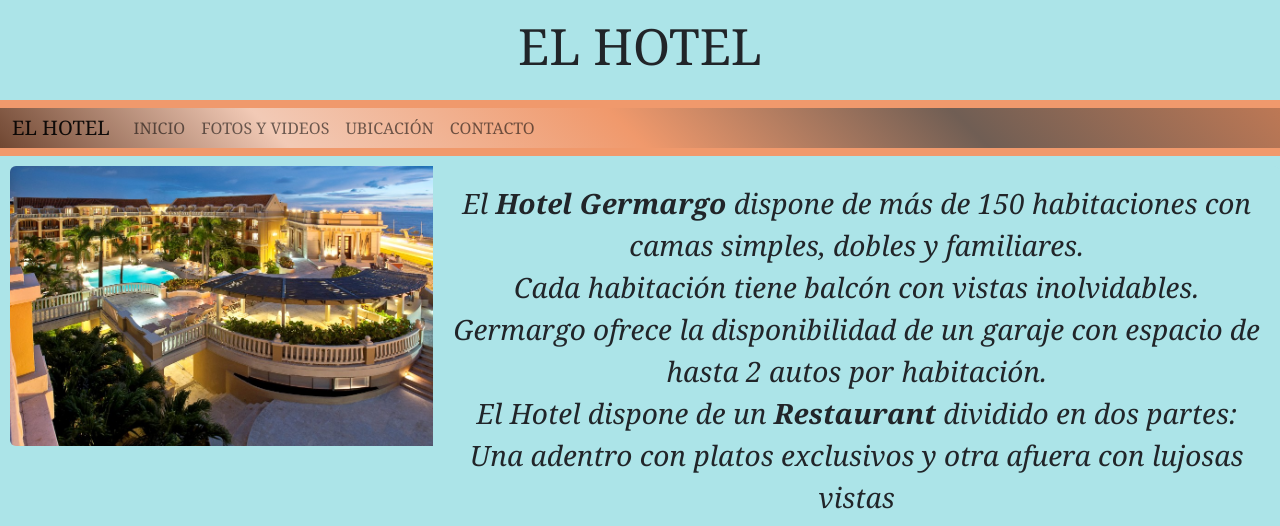
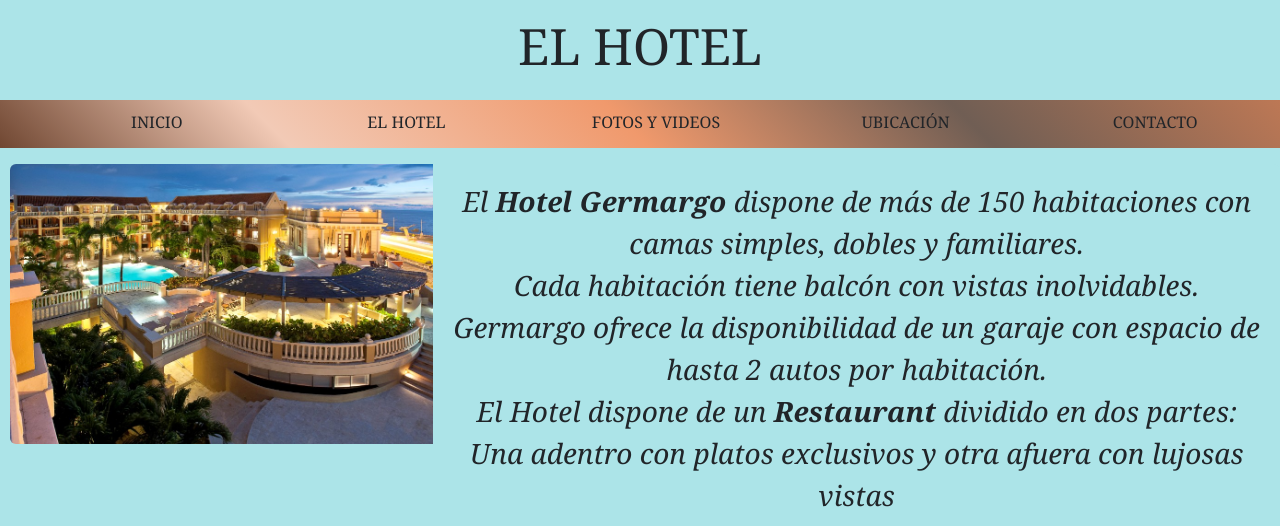
Before and after one commit to Matias-G-Gomez/Tercera-Pre-Entrega, a website: page pages/el-hotel.html in a window 1280 px wide. Shown: the top 526 px of the page. Drawn offline with nearby package versions, Linux system fonts and the light colour scheme.

Commit message:
commit del miercoles

```diff
--- a/pages/el-hotel.html
+++ b/pages/el-hotel.html
@@ -3,7 +3,7 @@
 <head>
     <meta charset="UTF-8">
     <meta name="viewport" content="width=device-width, initial-scale=1.0">
-    <meta name="keywords" content="Descripción hotel Germargo">
+    <meta name="keywords" content="descripción hotel Germargo, restaurant, garaje">
     <meta name="description" content="Hotel Germargo, ubicado en Miami con disponibilidad y restaurants con platos exclusivos">
     <meta name="author" content="MatiasGomez">
     <meta name="copyright" content="Hotel Germargo 2023">
@@ -20,23 +20,15 @@
 </head>
 <body>
     <header>
-        <h1 class="text-center">EL HOTEL</h1>
-
-        <nav class="navbar navbar-expand-lg nav-background">
-            <div class="container-fluid">
-                <a class="navbar-brand" href="#">EL HOTEL</a>
-                <button class="navbar-toggler" type="button" data-bs-toggle="collapse" data-bs-target="#navbarNavAltMarkup" aria-controls="navbarNavAltMarkup" aria-expanded="false" aria-label="Toggle navigation">
-                <span class="navbar-toggler-icon"></span>
-                </button>
-                <div class="collapse navbar-collapse" id="navbarNavAltMarkup">
-                <div class="navbar-nav nav nav-pills nav-fill">
-                    <a class="nav-link" href="../index.html">INICIO</a>
-                    <a class="nav-link" href="./fotos-videos.html">FOTOS Y VIDEOS</a>
-                    <a class="nav-link" href="./ubicacion.html">UBICACIÓN</a>
-                    <a class="nav-link" href="./contacto.html">CONTACTO</a>
-                </div>
-                </div>
-            </div>
+        <h1>EL HOTEL</h1>
+        <nav class="navbar-todos">
+            <ul class="grid-nav">
+                <li><a href="../index.html">INICIO</a></li>
+                <li><a href="#">EL HOTEL</a></li>
+                <li><a href="./fotos-videos.html">FOTOS Y VIDEOS</a></li>
+                <li><a href="./ubicacion.html">UBICACIÓN</a></li>
+                <li><a href="./contacto.html">CONTACTO</a></li>
+            </ul>
         </nav>
     </header>
 
--- a/scss/layout/_main-el-hotel.scss
+++ /dev/null
@@ -1,5 +0,0 @@
-header{
-    .container-fluid{
-        background-image: linear-gradient(45deg, #704732 0%, #f2cab6 22%, $background-nav-fondo 49%, #705e54 75%, #bd7855 100%);
-    }
-}
```
Also changed, not shown: pages/contacto.html (+1 -1 lines), pages/fotos-videos.html (+1 -1 lines), pages/ubicacion.html (+1 -1 lines).
